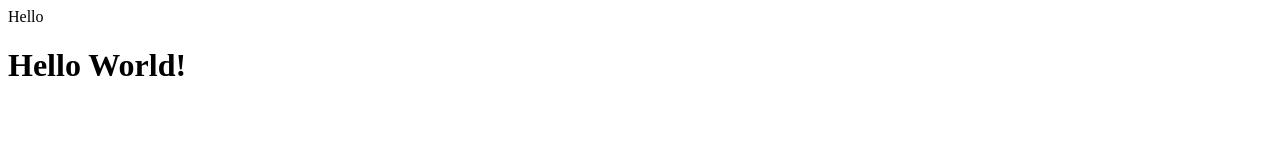
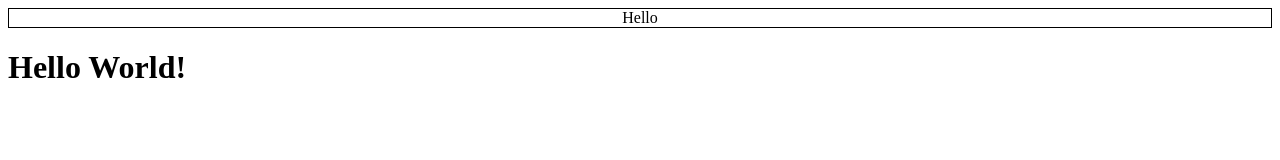
Before and after one commit to Charchit5/my----website, a plain HTML site: page index.html in a window 1280 px wide. Drawn offline with Linux system fonts and the light colour scheme.

Commit message:
Update index.html

```diff
--- a/index.html
+++ b/index.html
@@ -4,7 +4,7 @@
   <title>My Website</title>
 </head>
 <body>
-  <div align = "centre"> Hello </div>
+  <div style="text-align: center; border: 1px solid black;"> Hello </div>
   <h1>Hello World!</h1>
 </body>
 </html>
```
